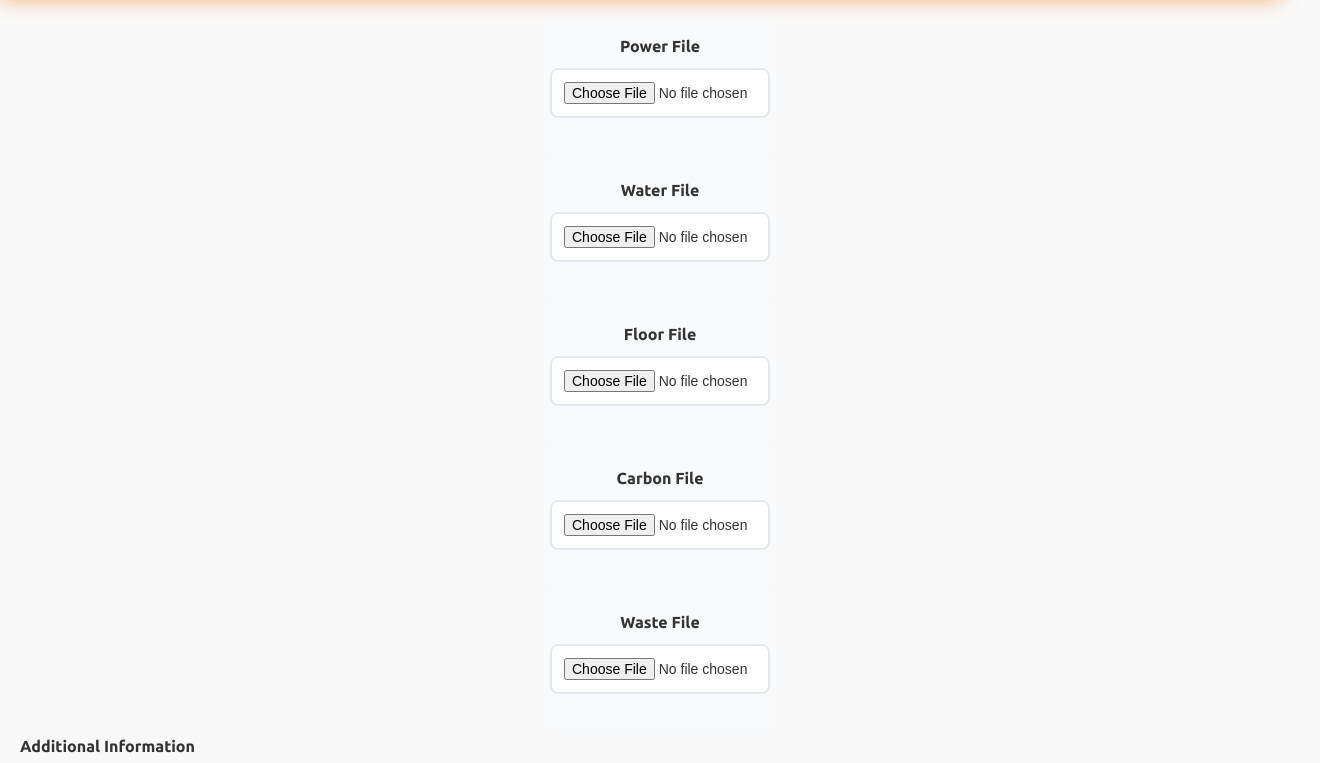
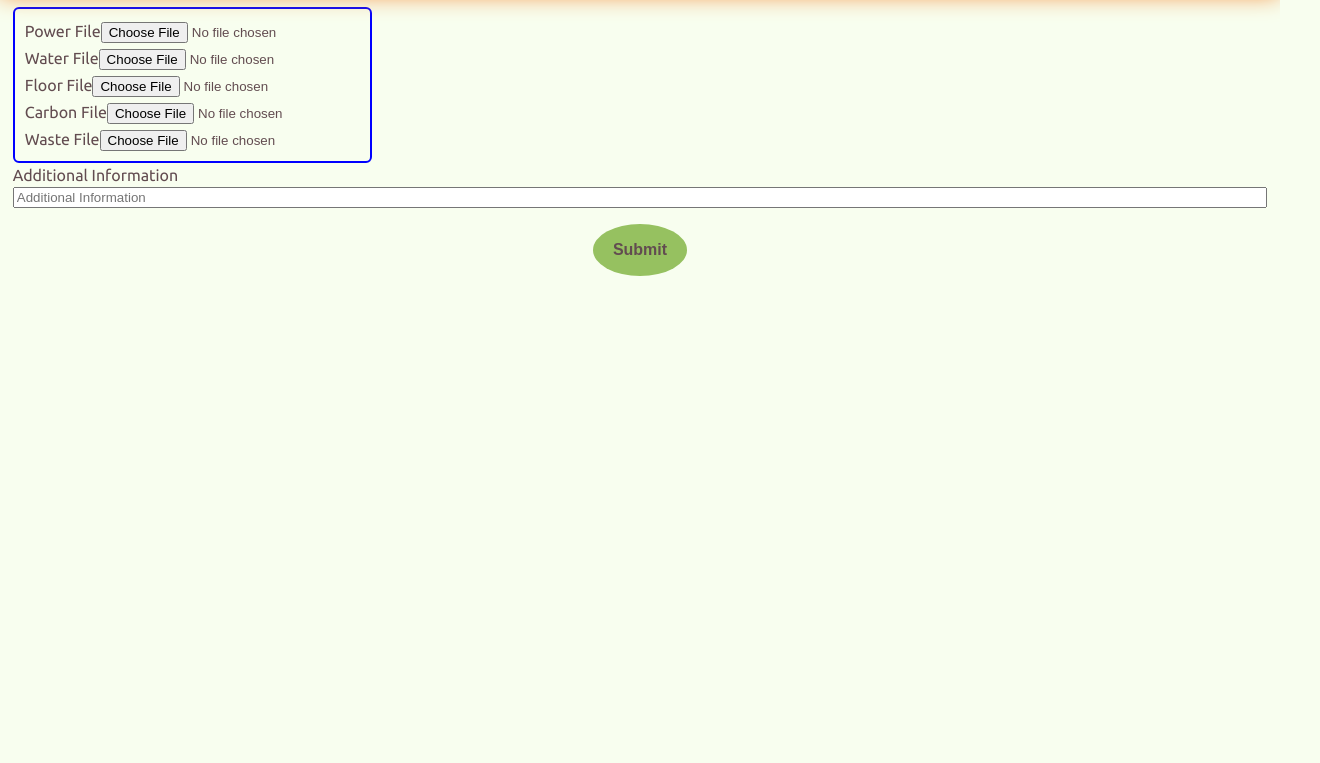
Before and after one commit to DPulavarthy/HackUTD2024, a React app in the folder frontend/: page /upload in a window 1280 px wide. Shown: the part 76-839 px from the top of the page, 1320 px wide, since content can reach past the window. After the commit the page ends 800 px from the top, so only its background shows below. Built offline with nearby package versions, Linux system fonts and the light colour scheme; some packages are replaced by stand-ins of ours; no server answers.

```diff
--- a/frontend/src/styles/Upload.css
+++ b/frontend/src/styles/Upload.css
@@ -1,194 +1,16 @@
-.container {
+.upload-container {
     display: flex;
-    gap: 2vw;
-    align-items: center;
+    flex-direction: column;
+    margin: 1vw;
 }
-.file-header {
-    font-size: 2vw;
-}
-.file-input {
-    /* display: none; */
-}
-
-.file-input-button {
-    display: inline-block;
-    padding: 10px 20px;
-    background-color: #4CAF50;
-    color: white;
-    font-size: 16px;
-    border: none;
-    border-radius: 5px;
-    cursor: pointer;
-    transition: background-color 0.3s ease;
-  }
-
-  .file-input-button:hover {
-    background-color: #45a049;
-  }
-
-  .file-input-label {
-    display: inline-block;
-    padding: 10px 20px;
-    background-color: #2196F3;
-    color: white;
-    font-size: 16px;
-    border: none;
-    border-radius: 5px;
-    cursor: pointer;
-    transition: background-color 0.3s ease;
-  }
-
-  .file-input-label:hover {
-    background-color: #1976D2;
-  }
-
-/* ------------------------ */
-
-/* General container styling */
-.upload-container {
-    display: hidden;
-    overflow: hidden;
-    flex-direction: column;
-    align-items: flex-start;
-    width: 100vw;
-    gap: 20px;
-    padding: 20px;
-    background-color: #f9f9f9;
-    border-radius: 10px;
-    box-shadow: 0 4px 6px rgba(0, 0, 0, 0.1);
-    margin: auto;
-
-}
-
-/* Label Styling */
-.styled-label {
-    font-size: 16px;
-    font-weight: bold;
-    color: #333;
-    margin-bottom: 8px;
-    display: block; /* Makes the label take full width, ensuring spacing above the input */
-    transition: color 0.3s ease;
-  }
-
-  /* Input Box Styling */
-  .styled-input {
-    /* width: 100%; */
-    height: 10vw;
-    padding: 12px 20px;
-    border: 2px solid #e2e8f0;
-    border-radius: 8px;
-    background-color: #f7fafc;
-    font-size: 16px;
-    color: #333;
-    transition: all 0.3s ease-in-out;
-    resize: both; /* Allows resizing both vertically and horizontally */
-    overflow: auto; /* Adds scroll if needed */
-  }
-
-  .styled-input:focus {
-    border-color: #3182ce;
-    outline: none;
-    box-shadow: 0 0 8px rgba(49, 130, 206, 0.6);
-  }
-
-  .styled-input::placeholder {
-    color: #a0aec0;
-    font-style: italic;
-  }
-
-
-
-/* .styled-input {
-    padding: 12px 20px;
-    border: 2px solid #e2e8f0;
-    border-radius: 8px;
-    background-color: #f7fafc;
-    font-size: 16px;
-    color: #333;
-    transition: all 0.3s ease-in-out;
-  }
-
-  .styled-input:focus {
-    border-color: #3182ce;
-    outline: none;
-    box-shadow: 0 0 8px rgba(49, 130, 206, 0.6);
-  }
-
-  .styled-input::placeholder {
-    color: #a0aec0;
-    font-style: italic;
-  } */
 
 .testing-container {
     display: flex;
     flex-direction: column;
-    align-items: flex-start;
-    justify-content: left;
+    align-items: left;
+    border: 2px solid blue;
+    border-radius: 6px;
+    width: fit-content;
+    padding: 10px;
+    gap: 3px;
 }
-
-/* Power Container */
-.upload-section-container {
-    display: flex;
-    flex-direction: column;
-    align-items: center;
-    justify-content: center;
-    width: 15vw;
-    margin: 0 auto;
-    padding: 20px;
-    background-color: #f9fafb;
-    border-radius: 8px;
-    /* box-shadow: 0 2px 10px rgba(0, 0, 0, 0.1); */
-  }
-
-  /* Label Style */
-  .form-label {
-    font-size: 16px;
-    color: #333;
-    margin-bottom: 10px;
-    font-weight: bold;
-  }
-
-  /* File Input */
-  .file-input {
-    width: 100%;
-    padding: 12px;
-    margin-bottom: 20px;
-    border: 2px solid #e2e8f0;
-    border-radius: 8px;
-    background-color: #fff;
-    font-size: 14px;
-    color: #333;
-    transition: all 0.3s ease-in-out;
-  }
-
-  .file-input:focus {
-    border-color: #3182ce;
-    outline: none;
-    box-shadow: 0 0 8px rgba(49, 130, 206, 0.6);
-  }
-
-  /* Submit Button */
-  .submit-btn {
-    align-self: flex-end;
-    justify-self: end;
-    width: 10vw;
-    padding: 12px;
-    font-size: 16px;
-    font-weight: bold;
-    color: white;
-    background-color: #3182ce;
-    border: none;
-    border-radius: 8px;
-    cursor: pointer;
-    transition: background-color 0.3s ease;
-  }
-
-  .submit-btn:hover {
-    background-color: #2b6cb0;
-  }
-
-  /* Additional Styling for accessibility */
-  .submit-btn:disabled {
-    background-color: #e2e8f0;
-    cursor: not-allowed;
-  }
```
